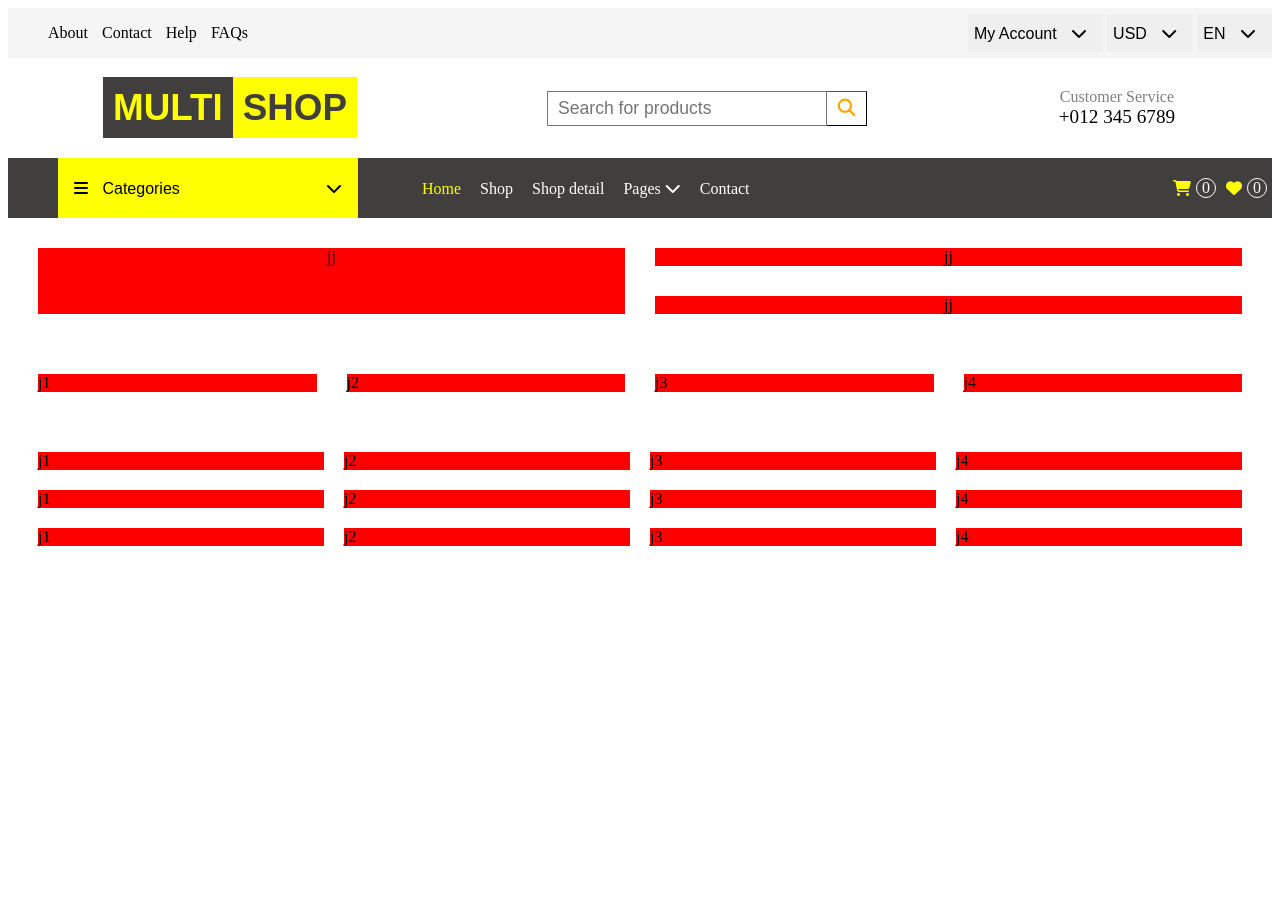
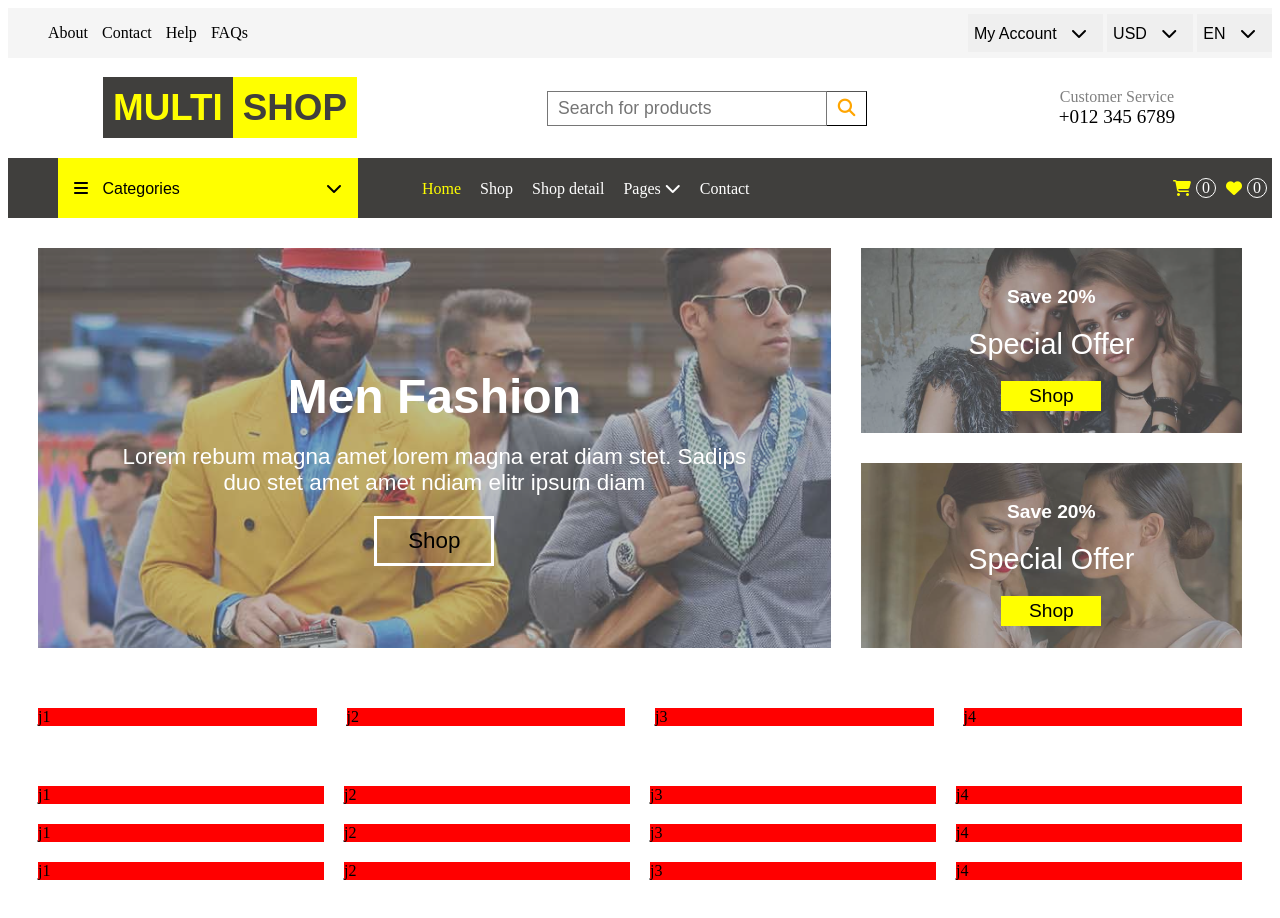
Before and after one commit to mostafa-abuelkhair/online_shop, a plain HTML site: page index.html in a window 1280 px wide. Before the commit the page ends 800 px from the top, so only its background shows below. Drawn offline with Linux system fonts and the light colour scheme.

Commit message:
design overview component

```diff
--- a/css/overview.css
+++ b/css/overview.css
@@ -1,32 +1,111 @@
 .overview{
     display: grid;
-    grid-template-areas: 'carousel offer1''carousel offer2';
+    grid-template-columns: 1fr 1fr 1fr;
+    grid-template-areas: 'carousel carousel offer1''carousel carousel offer2';
     gap:30px;
     text-align: center;
     padding: 30px;
+
 }
 
 .carousel{
     grid-area: carousel;
-    background-color: red;
+    height:400px;
 
 }
 .offer1{
     grid-area: offer1;
-    background-color: red;
+
 
 }
+
 .offer2{
     grid-area: offer2;
-    background-color: red;
 }
 
+.carousel, .offer1, .offer2{
+    display: flex;
+    flex-direction: column;
+    justify-content: center;
+    align-items: center;
+    color: white;
+    font-family: sans-serif;
+    position: relative;
+    overflow: hidden;
+}
+.carousel::before,.offer1::before,.offer2::before{
+    content: "";
+    background-image: url("../imgs/offer-1.jpg");
+    background-size: cover;
+    width: 100%;
+    height: 100%;
+    top: 0;
+    left: 0;
+    position: absolute;
+    filter:contrast(50%);
+    transition: all ;
+    transition-duration: 1s;
+}
+.carousel::before{background-image: url("../imgs/carousel-1.jpg");}
+.offer1::before{background-image: url("../imgs/offer-1.jpg");}
+.offer2::before{background-image: url("../imgs/offer-2.jpg");}
+
+.overview h1{
+    font-size: 1.2rem;
+    margin-bottom: 0px;
+    position: relative;
+}
+.overview  p{
+    margin: 20px;
+    max-width: 80%;
+    font-size: 1.8rem;
+    position: relative;
+}
+.overview button{
+    background-color: transparent;
+    border: none;
+    border-color: white;
+    font-size: 1.2rem;
+    width: 100px;
+    height: 30px;
+    position: relative;
+    background-color: yellow;
+    cursor: pointer;
+}
+.carousel h1{
+    font-size: 3rem;
+}
+.carousel p{
+    font-size: 1.4rem;
+}
+.carousel button{
+    background-color: transparent;
+    border: solid;
+    border-color: white;
+    font-size: 1.4rem;
+    width: 120px;
+    height: 50px;
+}
+.carousel button:hover{
+    background-color: white;
+    color: black;
+}
+.offer1:hover::before,.offer2:hover::before{
+    width:150%;
+    height: 150%;
+    top: -25%;
+    left: -25%;
+    transform: rotate(10deg);
+
+}
 
 @media only screen and (max-width: 800px) {
 
     .overview{
+        grid-template-columns: 1fr;
         grid-template-areas: 'carousel''offer1''offer2'
     }
+    .offer1,.offer2{ height:200px;}
 
 
 }
--- a/index.html
+++ b/index.html
@@ -156,13 +156,19 @@
         <section class="overview">
 
             <div class="carousel">
-                jj
+                <h1>Men Fashion</h1>
+                <p>Lorem rebum magna amet lorem magna erat diam stet. Sadips duo stet amet amet ndiam elitr ipsum diam</p>
+                <button>Shop</button>
             </div>
             <div class="offer1">
-                jj
+                <h1>Save 20%</h1>
+                <p>Special Offer</p>
+                <button>Shop</button>
             </div>
             <div class="offer2">
-                jj
+                <h1>Save 20%</h1>
+                <p>Special Offer</p>
+                <button>Shop</button>
             </div>
 
         </section>
```
Also changed, not shown: imgs/carousel-1.jpg (added), imgs/carousel-2.jpg (added), imgs/carousel-3.jpg (added), imgs/cat-1.jpg (added), imgs/cat-2.jpg (added), imgs/cat-3.jpg (added), imgs/cat-4.jpg (added), imgs/offer-1.jpg (added), imgs/offer-2.jpg (added).
